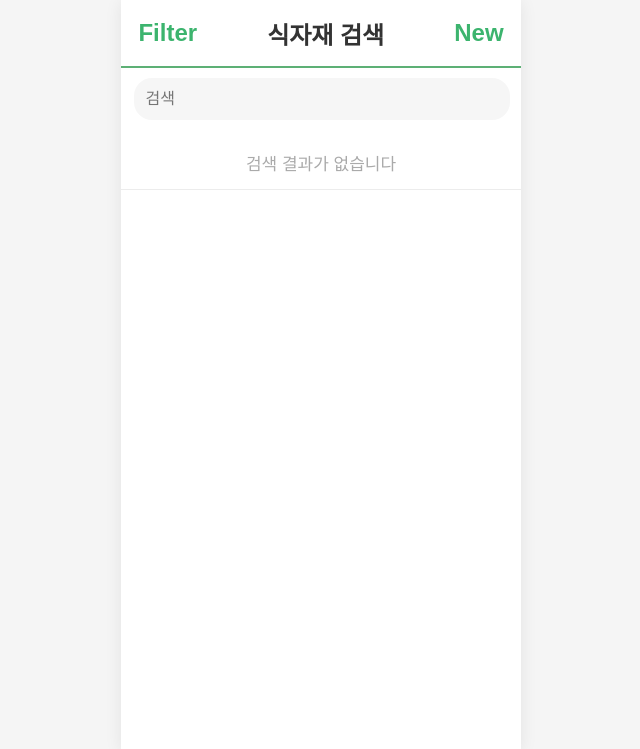
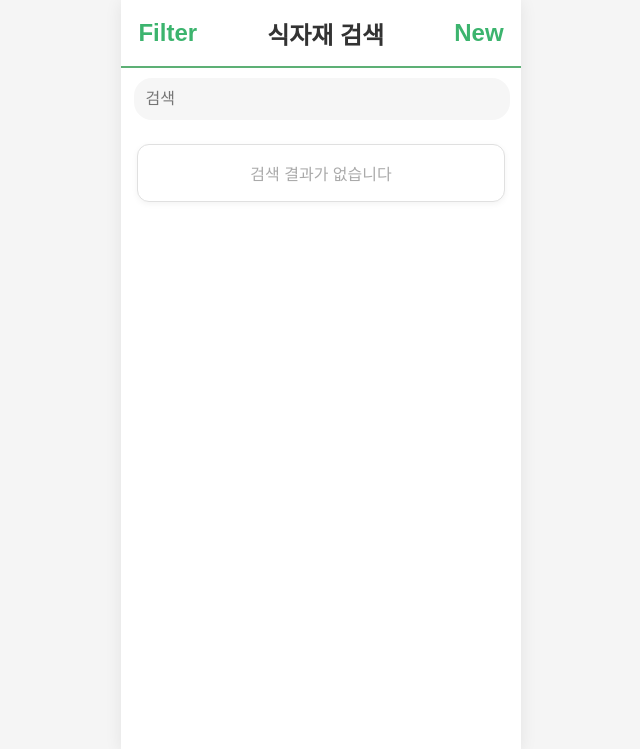
Before and after one commit to Hogeon-Lee/sp2025, a Flask app: page /ingredient-search in a window 1280 px wide. Shown: the top 749 px of the page, without its empty margins (319-959 px from the left). Run offline with Flask 3, Linux system fonts and the light colour scheme; data that the repository does not hold is empty.

Commit message:
Update style.css

```diff
--- a/static/style.css
+++ b/static/style.css
@@ -48,7 +48,6 @@ header .new-btn {
   margin-left: 50px;
 }
 
-
 /* === 메인 컨테이너 === */
 .container {
   width: 100vw;
@@ -74,12 +73,14 @@ header .new-btn {
   gap: 30px;
   margin: 30px 0 10px 0;
 }
+
 .month-nav button {
   background: none;
   border: none;
   font-size: 1.5rem;
   cursor: pointer;
 }
+
 #currentMonth {
   font-size: 1.3rem;
   color: #222;
@@ -92,15 +93,18 @@ header .new-btn {
   width: 100%;
   box-sizing: border-box;
 }
+
 .chart-title {
   font-size: 1.1rem;
   color: #333;
   margin-bottom: 8px;
   margin-left: 4px;
 }
+
 section {
   margin-bottom: 24px;
 }
+
 canvas {
   background: #fff;
   border-radius: 10px;
@@ -116,6 +120,7 @@ canvas {
   margin-top: 10px;
   margin-right: 23px;
 }
+
 .search-input {
   width: 100%;
   border: none;
@@ -125,6 +130,7 @@ canvas {
   font-size: 16px;
   margin-bottom: 8px;
 }
+
 .result-list {
   list-style: none;
   padding: 0;
@@ -132,10 +138,48 @@ canvas {
   flex: 1;
   width: 100%;
 }
+
 .result-list li {
-  padding: 14px 16px;
-  border-bottom: 1px solid #ececec;
-  font-size: 17px;
+  background: #ffffff;
+  border: 1px solid #e0e0e0;
+  border-radius: 12px;
+  padding: 16px;
+  margin: 8px 16px;
+  font-size: 16px;
+  box-shadow: 0 2px 6px rgba(0, 0, 0, 0.05);
+  display: flex;
+  flex-direction: column;
+  gap: 8px;
+  box-sizing: border-box;
+}
+
+.result-list li .info {
+  font-weight: 500;
+  color: #333;
+}
+
+.result-list li .actions {
+  display: flex;
+  gap: 8px;
+  flex-wrap: wrap;
+}
+
+.result-list li .actions button {
+  padding: 8px 14px;
+  font-size: 14px;
+  border: none;
+  border-radius: 8px;
+  cursor: pointer;
+  background-color: #ffffff;
+  color: #333;
+  font-weight: 500;
+  box-shadow: 0 2px 6px rgba(0, 0, 0, 0.1);
+  transition: background 0.2s ease, transform 0.2s ease;
+}
+
+.result-list li .actions button:hover {
+  background-color: #f0f0f0;
+  transform: translateY(-1px);
 }
 
 /* === 메뉴/AI 추천 공통 === */
@@ -146,6 +190,7 @@ h2 {
   margin-bottom: 12px;
   font-weight: 600;
 }
+
 h3 {
   background-color: #4CAF50;
   color: white;
@@ -155,6 +200,7 @@ h3 {
   font-size: 16px;
   font-weight: 500;
 }
+
 .menu-block {
   background-color: #fff8dc;
   padding: 14px;
@@ -164,15 +210,18 @@ h3 {
   width: 100%;
   box-sizing: border-box;
 }
+
 .section p {
   font-size: 15px;
   margin: 6px 0;
 }
+
 .update-time {
   font-size: 12px;
   color: gray;
   margin-bottom: 18px;
 }
+
 .main-button {
   background-color: #4CAF50;
   color: white;
@@ -185,6 +234,7 @@ h3 {
   margin-top: 24px;
   transition: background 0.18s;
 }
+
 .main-button:hover {
   background-color: #45a049;
 }
@@ -207,6 +257,7 @@ h3 {
   box-shadow: 0px 4px 4px 0 rgba(0,0,0,0.15);
   box-sizing: border-box;
 }
+
 .nav-btn {
   width: 38px; height: 38px;
   border-radius: 50%;
@@ -217,10 +268,12 @@ h3 {
   cursor: pointer;
   transition: background 0.18s, transform 0.15s;
 }
+
 .nav-btn.active {
   background: #5db075;
   transform: scale(1.12);
 }
+
 .nav-btn:hover {
   background: #7edc9a;
 }
@@ -235,6 +288,7 @@ h3 {
   justify-content: center;
   z-index: 999;
 }
+
 .modal-content {
   background: #fff;
   padding: 24px;
@@ -244,6 +298,7 @@ h3 {
   flex-direction: column;
   gap: 12px;
 }
+
 .modal-btns {
   display: flex;
   gap: 12px;
```
